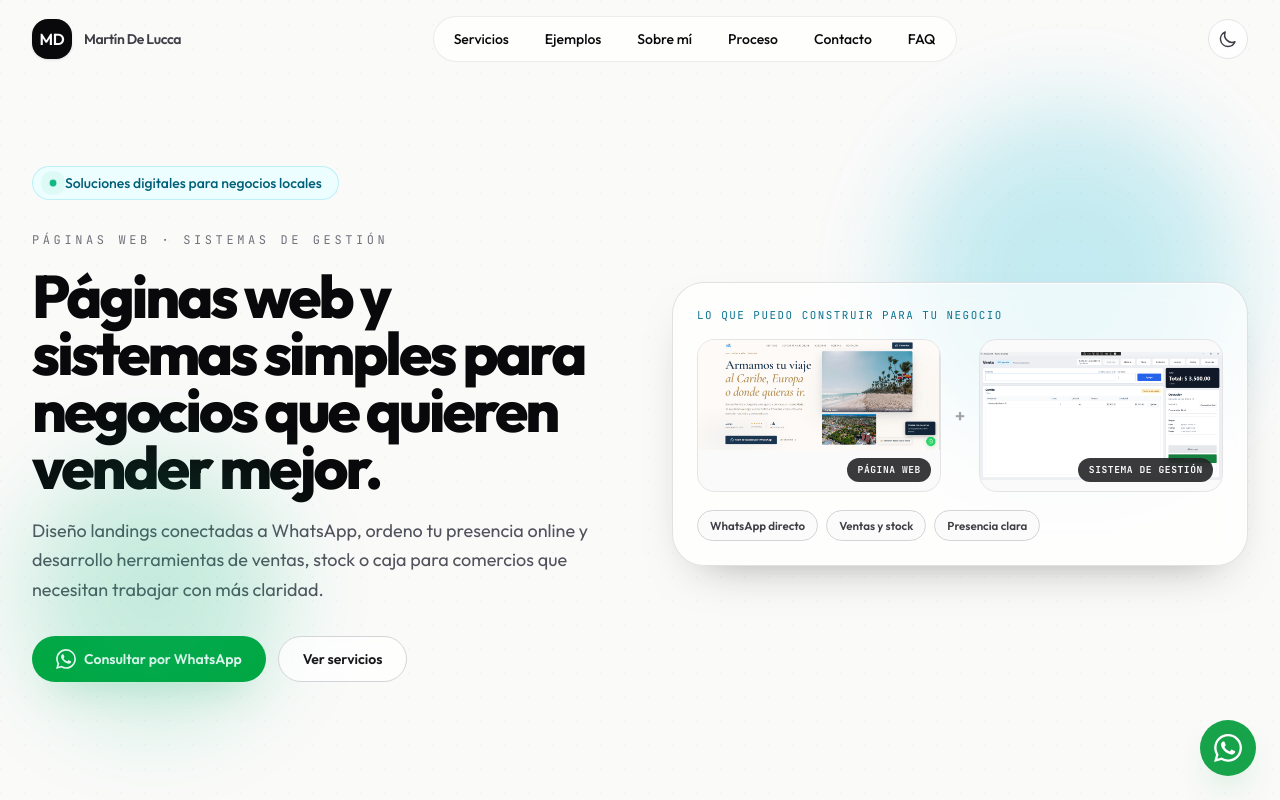
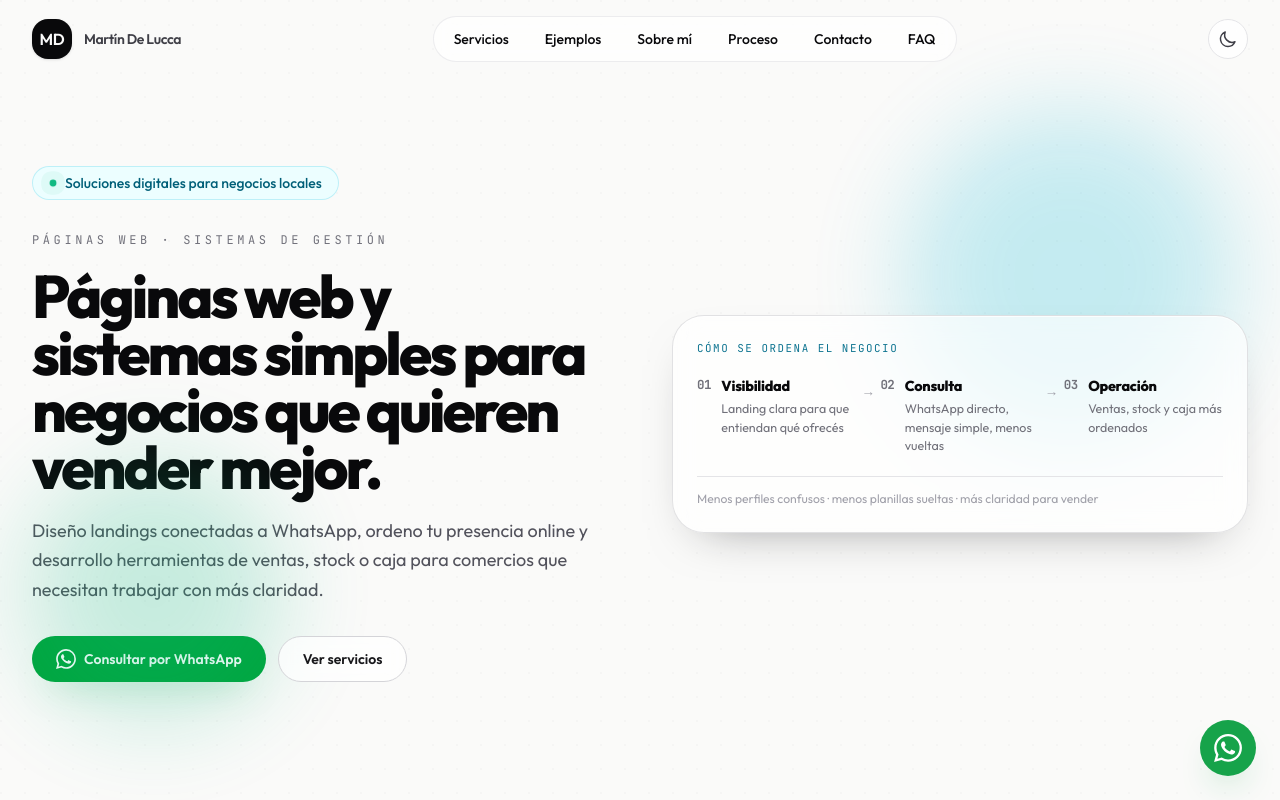
Before and after one commit to Martindelucca/portfolio, a website: page index.html in a window 1280 px wide. Shown: the top 800 px of the page. Drawn offline with Linux system fonts and the light colour scheme.

Commit message:
refine: replace hero proof board with operational map

```diff
--- a/css/style.css
+++ b/css/style.css
@@ -78,8 +78,8 @@ html {
   animation: pulse-dot 2.6s ease-in-out infinite;
 }
 
-/* --- Hero proof board --- */
-.proof-board {
+/* --- Hero operational map --- */
+.op-map {
   border: 1px solid rgba(212, 212, 216, 0.7);
   border-radius: 2rem;
   padding: 1.5rem;
@@ -88,107 +88,90 @@ html {
   backdrop-filter: blur(14px);
 }
 
-.dark .proof-board {
+.dark .op-map {
   border-color: rgba(63, 63, 70, 0.85);
   background: rgba(24, 24, 27, 0.68);
   box-shadow: 0 20px 50px -30px rgba(0, 0, 0, 0.8), inset 0 1px 0 rgba(255, 255, 255, 0.06);
 }
 
-.proof-hint {
+.op-map-hint {
   font-family: 'JetBrains Mono', monospace;
   font-size: 0.68rem;
   letter-spacing: 0.14em;
   text-transform: uppercase;
   color: #0e7490;
-  margin-bottom: 1rem;
+  margin-bottom: 1.25rem;
 }
 
-.dark .proof-hint {
+.dark .op-map-hint {
   color: #22d3ee;
 }
 
-.proof-track {
+.op-track {
   display: grid;
-  grid-template-columns: 1fr auto 1fr;
-  gap: 0.85rem;
-  align-items: center;
-  margin-bottom: 1.15rem;
+  grid-template-columns: 1fr auto 1fr auto 1fr;
+  gap: 0.5rem;
+  align-items: start;
+  margin-bottom: 1.25rem;
 }
 
-.proof-frame {
-  border: 1px solid #e4e4e7;
-  border-radius: 1.1rem;
-  overflow: hidden;
-  background: #fafafa;
-  position: relative;
-  aspect-ratio: 16 / 10;
+.op-module {
   display: flex;
-  align-items: center;
-  justify-content: center;
+  gap: 0.65rem;
 }
 
-.dark .proof-frame {
-  border-color: #27272a;
-  background: #18181b;
+.op-num {
+  font-family: 'JetBrains Mono', monospace;
+  font-size: 1.5rem;
+  font-weight: 800;
+  color: #0e7490;
+  letter-spacing: -0.04em;
+  line-height: 1;
+  flex-shrink: 0;
 }
 
-.proof-frame img {
-  width: 100%;
-  height: 100%;
-  object-fit: contain;
-  object-position: center;
+.dark .op-num {
+  color: #22d3ee;
 }
 
-.proof-frame-web img {
-  object-position: top center;
+.op-module strong {
+  display: block;
+  font-size: 0.9rem;
+  font-weight: 800;
+  letter-spacing: -0.02em;
+  margin-bottom: 0.15rem;
 }
 
-.proof-tag {
-  position: absolute;
-  bottom: 0.55rem;
-  right: 0.55rem;
-  background: rgba(24, 24, 27, 0.85);
-  color: #fafafa;
-  border-radius: 999px;
-  padding: 0.3rem 0.65rem;
-  font-family: 'JetBrains Mono', monospace;
-  font-size: 0.6rem;
-  font-weight: 700;
-  letter-spacing: 0.06em;
-  text-transform: uppercase;
-  backdrop-filter: blur(6px);
+.op-module span {
+  display: block;
+  font-size: 0.78rem;
+  color: #71717a;
+  line-height: 1.5;
 }
 
-.proof-plus {
-  font-family: 'JetBrains Mono', monospace;
-  font-size: 1.1rem;
-  font-weight: 700;
+.dark .op-module span {
   color: #a1a1aa;
 }
 
-.proof-labels {
-  list-style: none;
-  padding: 0;
-  margin: 0;
-  display: flex;
-  flex-wrap: wrap;
-  gap: 0.5rem;
+.op-arrow {
+  font-family: 'JetBrains Mono', monospace;
+  font-size: 0.85rem;
+  font-weight: 600;
+  color: #a1a1aa;
+  padding-top: 0.3rem;
 }
 
-.proof-labels li {
-  border: 1px solid #d4d4d8;
-  background: rgba(250, 250, 250, 0.7);
-  border-radius: 999px;
-  padding: 0.35rem 0.75rem;
-  font-size: 0.72rem;
-  font-weight: 600;
-  color: #3f3f46;
+.op-footnote {
+  font-size: 0.76rem;
+  color: #a1a1aa;
+  line-height: 1.6;
+  padding-top: 0.75rem;
+  border-top: 1px solid #e4e4e7;
 }
 
-.dark .proof-labels li {
-  border-color: #3f3f46;
-  background: rgba(39, 39, 42, 0.5);
-  color: #d4d4d8;
+.dark .op-footnote {
+  border-top-color: #27272a;
+  color: #71717a;
 }
 
 /* --- Sections --- */
@@ -977,4 +960,13 @@ html {
     grid-template-columns: 1fr;
     gap: 2rem;
   }
+
+  .op-track {
+    grid-template-columns: 1fr;
+    gap: 0.35rem;
+  }
+
+  .op-arrow {
+    display: none;
+  }
 }
--- a/index.html
+++ b/index.html
@@ -112,26 +112,36 @@
           </div>
         </div>
 
-        <div class="proof-board reveal visible">
-          <p class="proof-hint">Lo que puedo construir para tu negocio</p>
+        <div class="op-map reveal visible">
+          <p class="op-map-hint">Cómo se ordena el negocio</p>
 
-          <div class="proof-track">
-            <div class="proof-frame proof-frame-web">
-              <img src="assets/landing-sinbrujula.png" alt="Landing Sin Brújula Viajes">
-              <span class="proof-tag proof-tag-web">Página web</span>
+          <div class="op-track">
+            <div class="op-module">
+              <span class="op-num">01</span>
+              <div>
+                <strong>Visibilidad</strong>
+                <span>Landing clara para que entiendan qué ofrecés</span>
+              </div>
             </div>
-            <span class="proof-plus">+</span>
-            <div class="proof-frame proof-frame-app">
-              <img src="assets/sistemadeventas.png" alt="Sistema de ventas, stock y caja">
-              <span class="proof-tag proof-tag-app">Sistema de gestión</span>
+            <div class="op-arrow">&rarr;</div>
+            <div class="op-module">
+              <span class="op-num">02</span>
+              <div>
+                <strong>Consulta</strong>
+                <span>WhatsApp directo, mensaje simple, menos vueltas</span>
+              </div>
+            </div>
+            <div class="op-arrow">&rarr;</div>
+            <div class="op-module">
+              <span class="op-num">03</span>
+              <div>
+                <strong>Operación</strong>
+                <span>Ventas, stock y caja más ordenados</span>
+              </div>
             </div>
           </div>
 
-          <ul class="proof-labels">
-            <li>WhatsApp directo</li>
-            <li>Ventas y stock</li>
-            <li>Presencia clara</li>
-          </ul>
+          <p class="op-footnote">Menos perfiles confusos &middot; menos planillas sueltas &middot; más claridad para vender</p>
         </div>
       </div>
     </section>
```
Also changed, not shown: css/tailwind.css.
